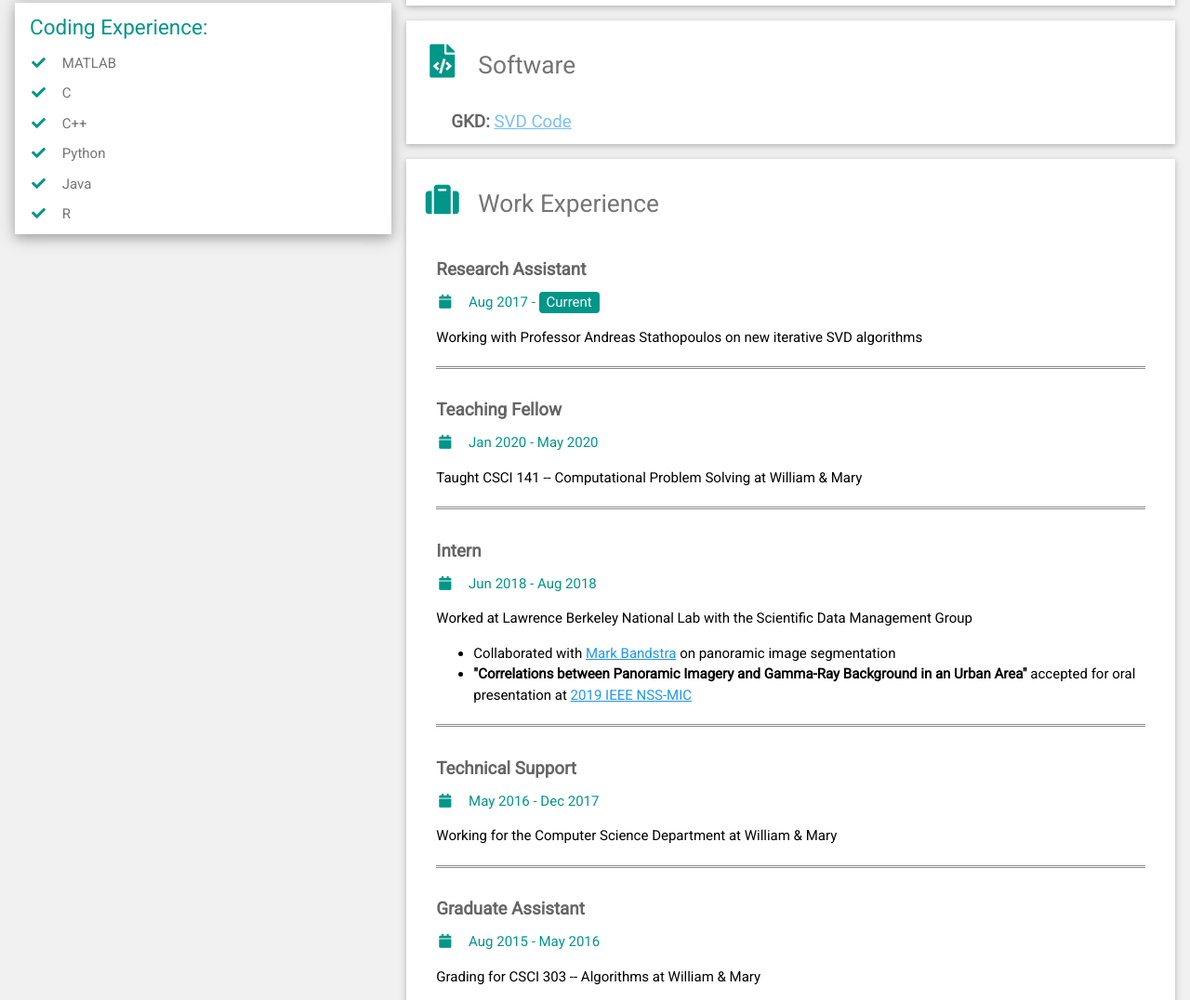
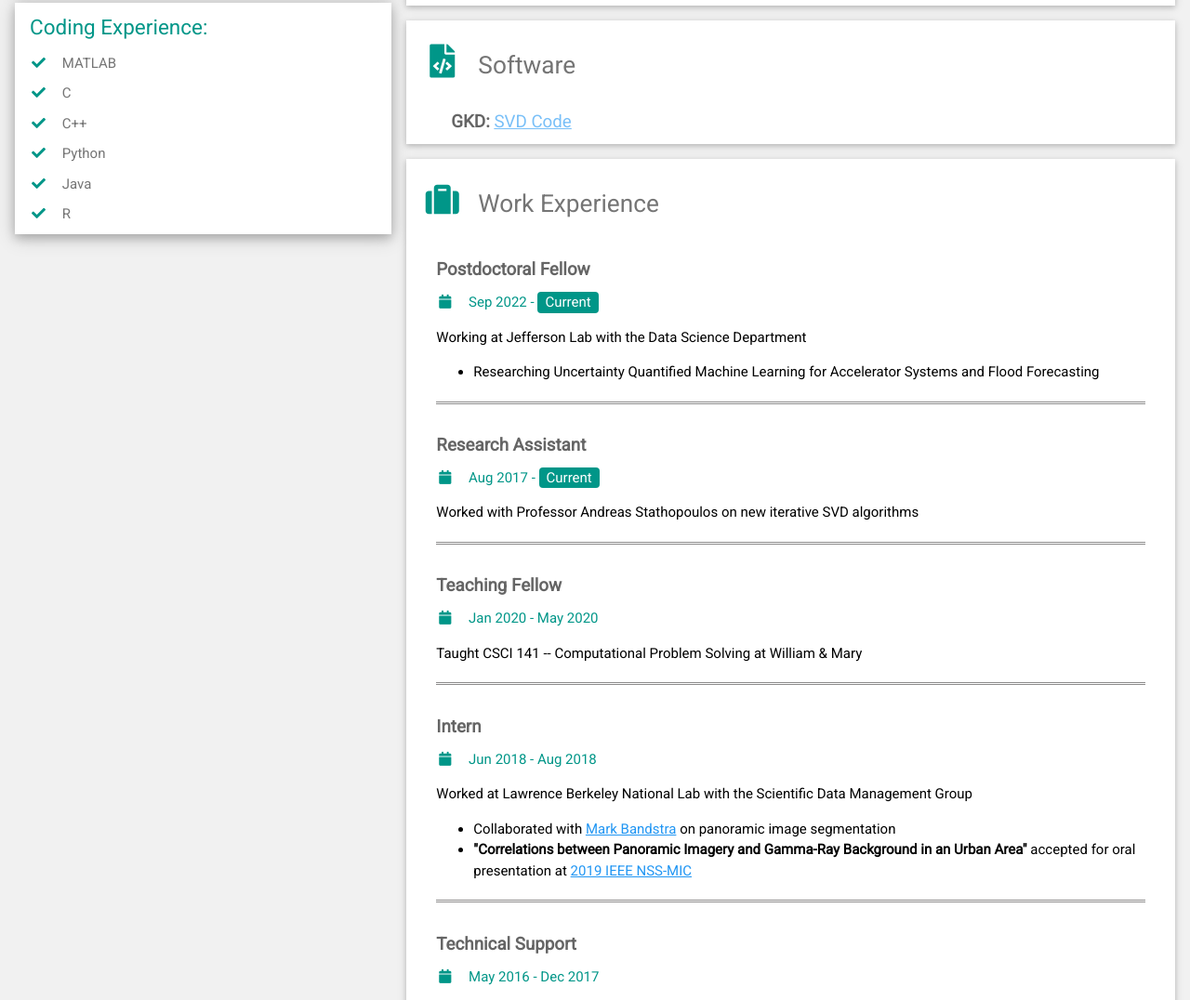
Before and after one commit to sgoldenCS/sgoldenCS.github.io, a plain HTML site: page index.html in a window 1280 px wide. Shown: the part 1095-2171 px from the top of the page at 93% size. Drawn offline with nearby package versions, Linux system fonts and the light colour scheme.

Commit message:
Adding JLab to Work Experience

```diff
--- a/index.html
+++ b/index.html
@@ -292,10 +292,20 @@
                             class="fas fa-suitcase fa-fw w3-margin-right w3-xxlarge w3-text-teal"></i>Work Experience
                     </h2>
                     <div class="w3-container">
+                        <h4 class="w3-opacity"><b>Postdoctoral Fellow</b></h4>
+                        <h5 class="w3-text-teal"><i class="fas fa-calendar fa-fw w3-margin-right"></i>Sep 2022 - <span
+                                class="w3-tag w3-teal w3-round">Current</span></h5>
+                        <p>Working at Jefferson Lab with the Data Science Department</p>
+                        <ul>
+                            <li>Researching Uncertainty Quantified Machine Learning for Accelerator Systems and Flood Forecasting</li>
+                        </ul>
+                        <hr>
+                    </div>
+                    <div class="w3-container">
                         <h4 class="w3-opacity"><b>Research Assistant</b></h4>
                         <h5 class="w3-text-teal"><i class="fas fa-calendar fa-fw w3-margin-right"></i>Aug 2017 - <span
                                 class="w3-tag w3-teal w3-round">Current</span></h5>
-                        <p>Working with Professor Andreas Stathopoulos on new iterative SVD algorithms</p>
+                        <p>Worked with Professor Andreas Stathopoulos on new iterative SVD algorithms</p>
                         <hr>
                     </div>
                     <div class="w3-container">
```
